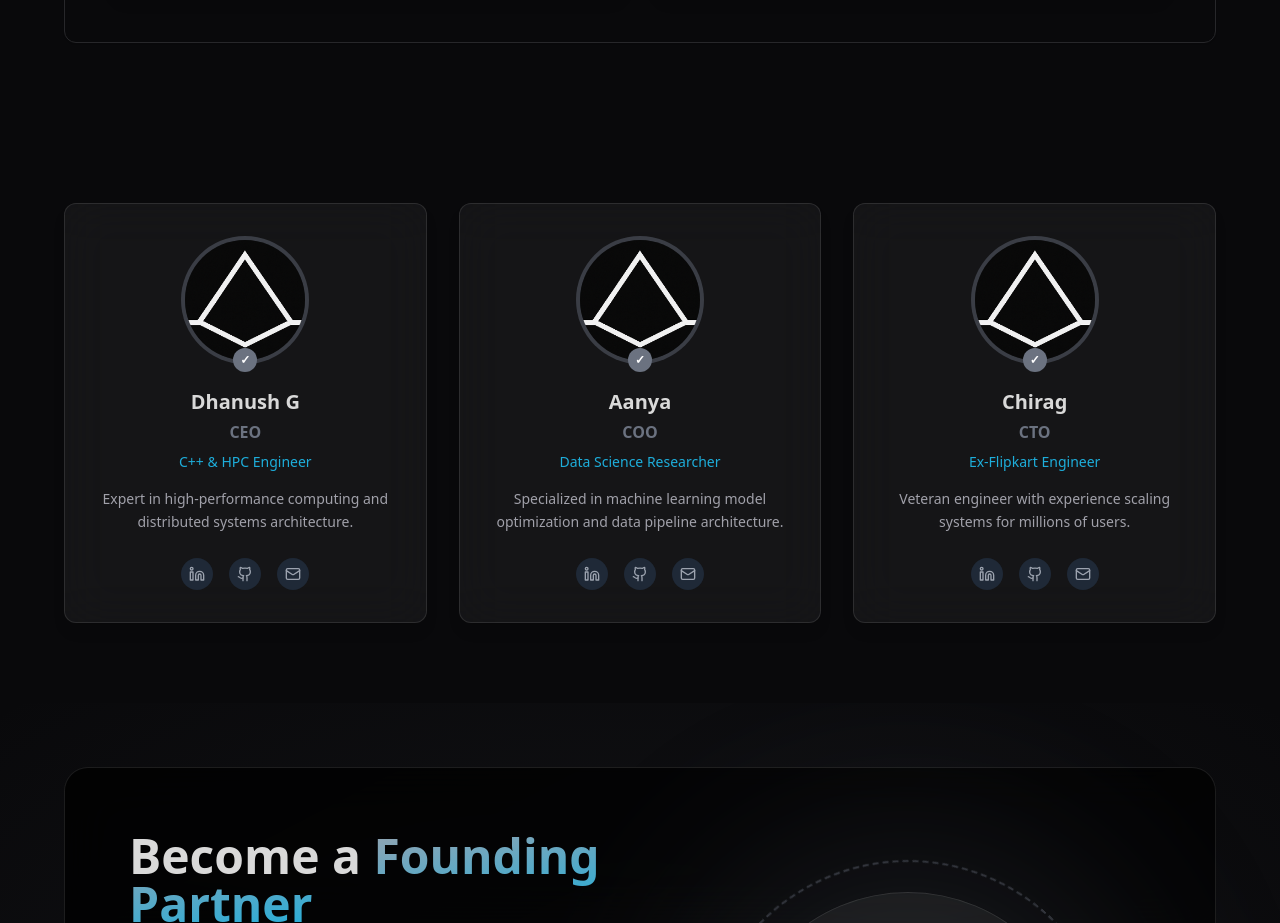
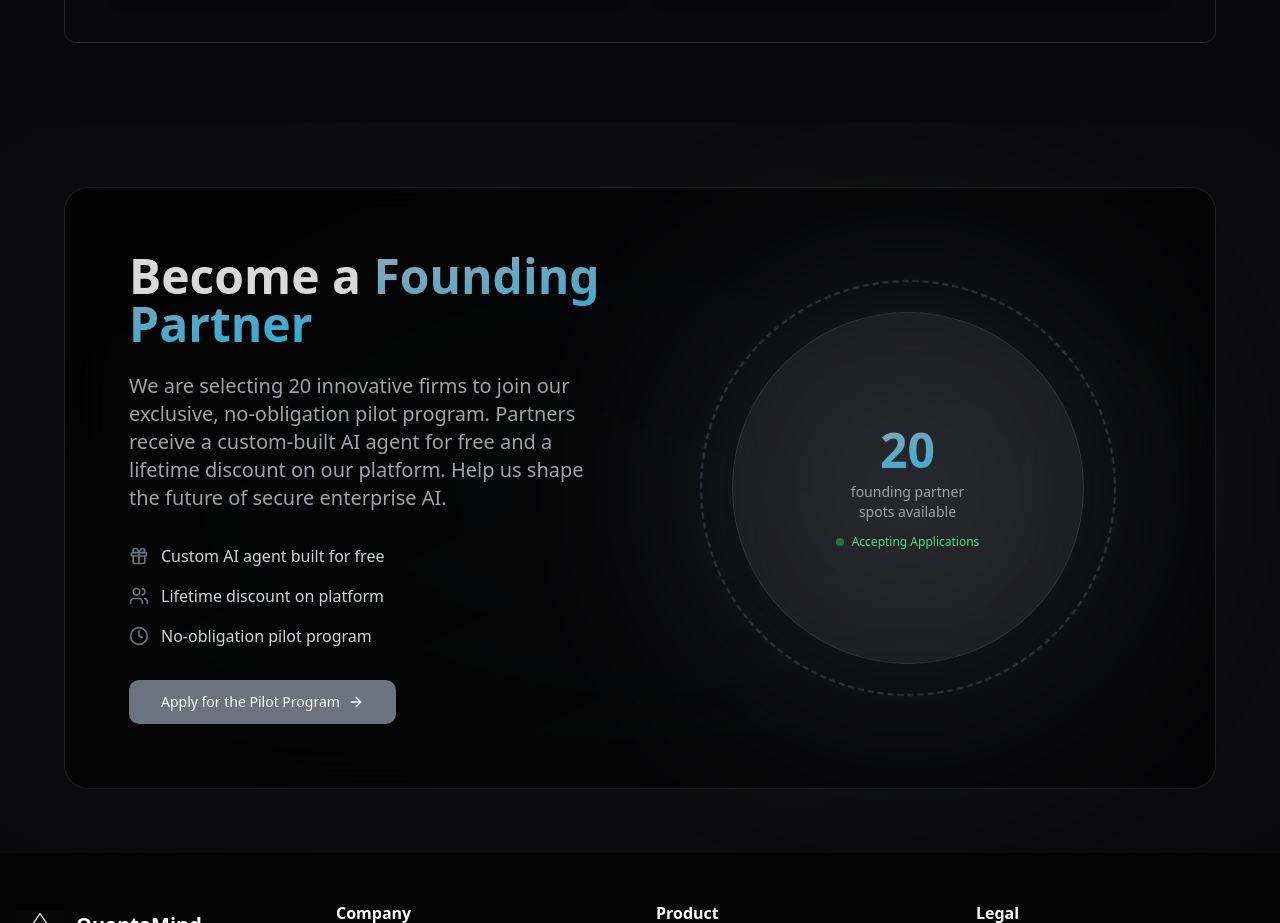
Before and after one commit to Dhanush295/QuantaMind, a React (Vite) app: page / in a window 1280 px wide. Shown: the part 5760-6683 px from the top of the page. Built offline with nearby package versions, Linux system fonts and the light colour scheme.

Commit message:
Remove redundant section from homepage
The AI removed the "Founded by Engineers, Backed by Experience" section from the homepage.

```diff
--- a/src/pages/Index.tsx
+++ b/src/pages/Index.tsx
@@ -1,3 +1,4 @@
+
 import Header from '@/components/Header';
 import Footer from '@/components/Footer';
 import HeroSection from '@/components/HeroSection';
@@ -8,7 +9,6 @@ import HowItWorksSection from '@/components/HowItWorksSection';
 import UseCasesSection from '@/components/UseCasesSection';
 import HowWereDifferentSection from '@/components/HowWereDifferentSection';
 import WhyDifferentSection from '@/components/WhyDifferentSection';
-import TeamSection from '@/components/TeamSection';
 import CTASection from '@/components/CTASection';
 
 const Index = () => {
@@ -43,10 +43,6 @@ const Index = () => {
           <UseCasesSection />
         </section>
 
-        <section id="team">
-          <TeamSection />
-        </section>
-
         <section id="cta">
           <CTASection />
         </section>
```
